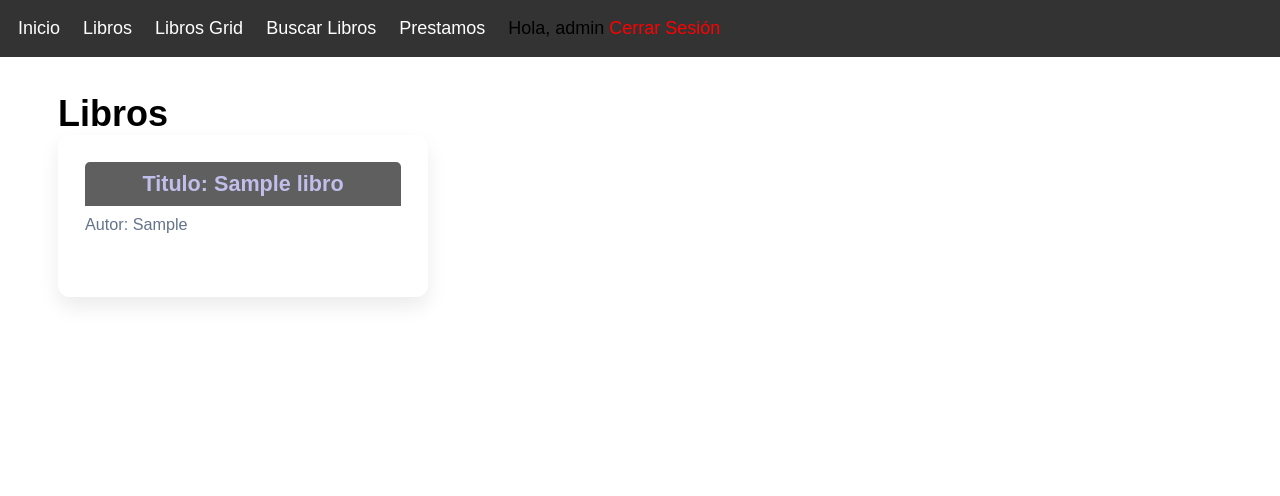
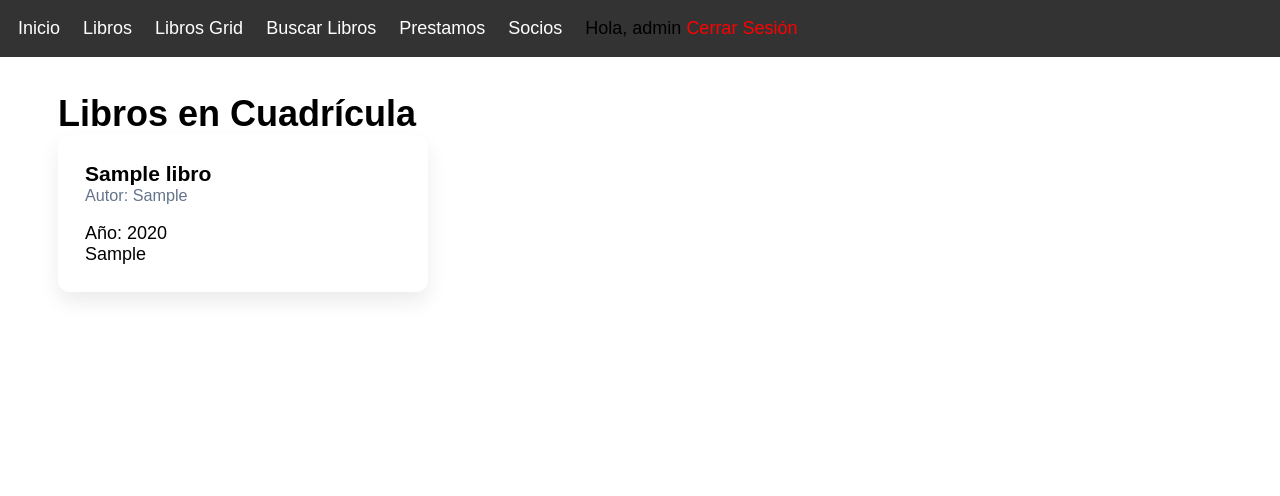
Before and after one commit to IkerPalenzuela/18.-Proyecto_Flask, a Flask app: template app/templates/paginas/libros/librosGrid.html in a window 1280 px wide. Shown: the top 496 px of the page. Run offline with Flask 3, Linux system fonts and the light colour scheme; the template is opened without the code that fills it: values that come from a table or form of the project are taken from there, others are empty; a user stored in the database is signed in; tables that the repository leaves empty hold one stand-in row (values such as "Sample post").

Commit message:
Commit edit html de libros

```diff
--- a/app/templates/base.html
+++ b/app/templates/base.html
@@ -16,6 +16,8 @@
         <a href="{{ url_for('libros.prestamos') }}">Prestamos</a>
 
         {% if current_user.is_authenticated %}
+            <a href="{{ url_for('socios.listar') }}">Socios</a>
+
             <span>Hola, {{ current_user.username }}</span>
             <a href="{{ url_for('auth.logout') }}" style="color: red;">Cerrar Sesión</a>
         {% else %}
--- a/app/templates/paginas/libros/librosGrid.html
+++ b/app/templates/paginas/libros/librosGrid.html
@@ -3,14 +3,17 @@
 {% block title %}Libros{% endblock %}
 
 {% block content %}
-<h1>Libros</h1>
+<h1>Libros en Cuadrícula</h1>
 
 <div class="grid-container">
     {% for libro in libros %}
         <div class="card">
-            <h1>Titulo: {{ libro.titulo }}</h1><div class="autor">Autor: {{ libro.autor }}</div><div class="resumen">{{ libro.resumen }}</div>
+            <h3>{{ libro.titulo }}</h3>
+            <div class="autor">Autor: {{ libro.autor }}</div>
+            <div class="anio">Año: {{ libro.anio }}</div>
+            <div class="categoria">{{ libro.categoria }}</div>
         </div>
     {% endfor %}
-    </div>
+</div>
 
 {% endblock %}
```
Also changed, not shown: app/templates/paginas/libros/libro_editar.html (+5 -5 lines).
